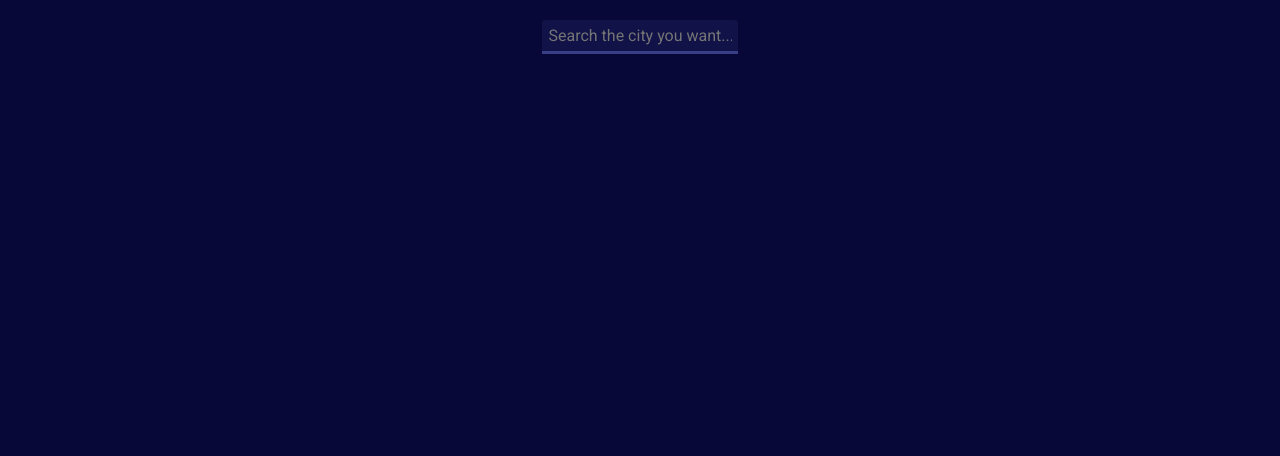
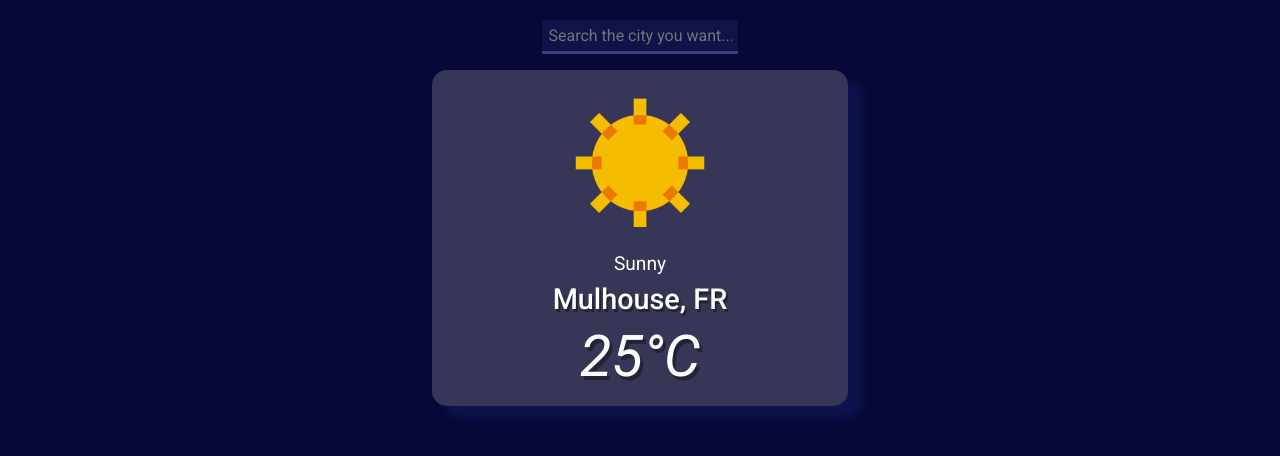
Before and after one commit to YxxgSxxl/vue3-weatherapp, a Vue app: page /#/Dashboard in a window 1280 px wide. Shown: the part 166-622 px from the top of the page. Built offline with nearby package versions, Linux system fonts and the light colour scheme.

Commit message:
Search upgraded

```diff
--- a/src/components/SearchBar.vue
+++ b/src/components/SearchBar.vue
@@ -2,7 +2,7 @@
     <div class="searchbar-wrapper">
         <input type="text" name="" id="" v-model.trim="query" v-bind:class="[isActive ? 'displayed' : 'hidden']" @keydown.enter="search()" placeholder="Search the city you want...">
         <p></p>
-        <div class="searchbar-result" v-if="typeof weather.main != 'undefined'">
+        <div class="searchbar-result" v-if="typeof weather.cod != '200'">
             <WeatherCard/>
         </div>
     </div>
```
